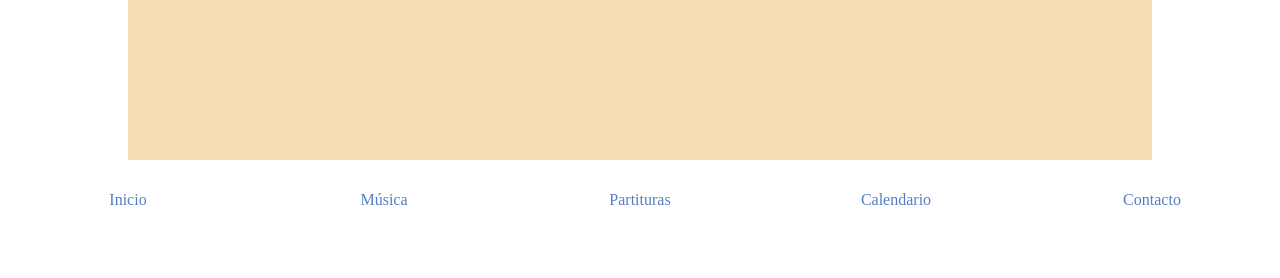
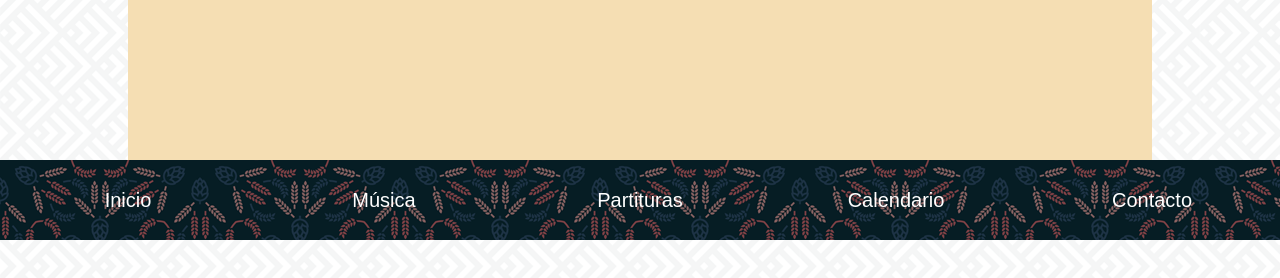
Before and after one commit to MrDonTacos/proyecto-final-atempa, a plain HTML site: page src/home.html in a window 1280 px wide. Drawn offline with Linux system fonts and the light colour scheme.

Commit message:
chore: agregar medias de background

```diff
--- a/src/style.css
+++ b/src/style.css
@@ -2,6 +2,7 @@ body {
     display: grid;
     place-items: center;
     margin: 0;
+    background: url("/media/spikes.png");
 }
 
 header {
@@ -11,6 +12,7 @@ header {
 }
 
 ul {
+    background: url("/media/wheat.png");
     list-style: none;
     display: flex;
     justify-content: space-between;
@@ -26,9 +28,20 @@ ul {
     text-align: center;
     flex: 1 1 200px;
     margin: 5px;
+    font-size: 20px;
+    font-family: Arial, Helvetica, sans-serif;
 }
 
 a{
+    display: inline-block;
+    width: 100%;
+    height: 100%;
     text-decoration: none;
-    color: rgb(84, 126, 194);
+    color: white;
 }
+
+a:hover{
+    text-decoration: underline;
+    background-color: rgba(245, 245, 245, 0.507);
+    border-radius: 50%;
+}
```
Also changed, not shown: media/spikes.png (added), media/wheat.png (added).
